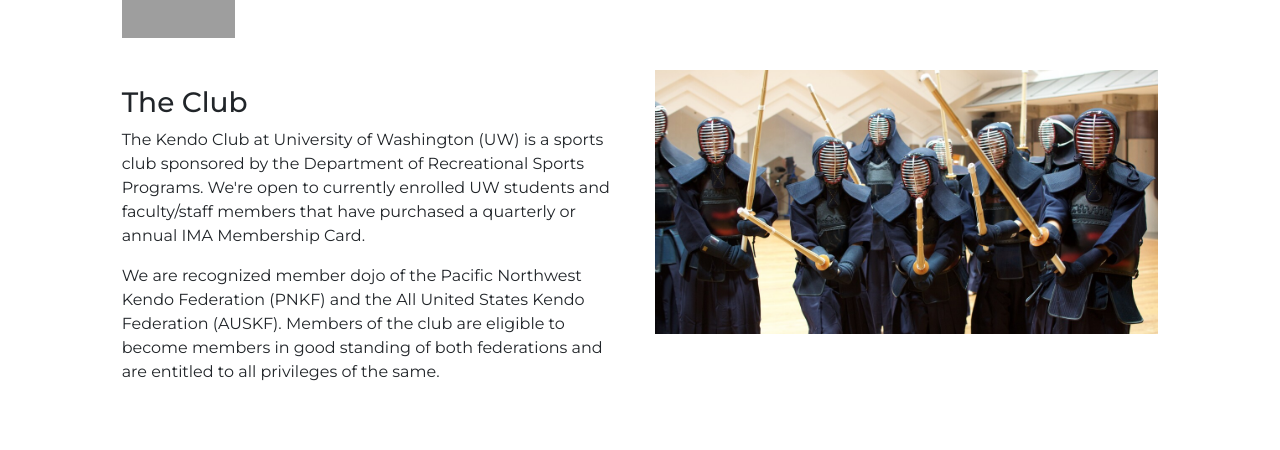
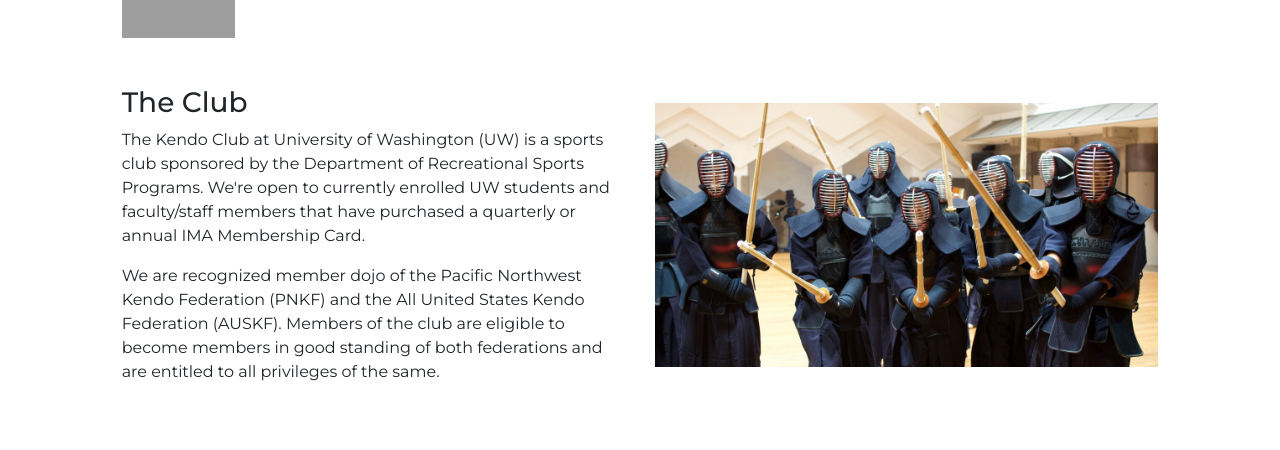
Before and after one commit to isabellabunnell/uw-kendo-website, a React (Create React App) app: page /about in a window 1280 px wide. Shown: the part 155-605 px from the top of the page. Built offline with nearby package versions, Linux system fonts and the light colour scheme; grey boxes are pictures that could not be loaded.

Commit message:
adjust center info block

```diff
--- a/src/components/InfoBlock.js
+++ b/src/components/InfoBlock.js
@@ -36,7 +36,7 @@
    )
 
    return (
-      <Row style={{ marginBottom: "4rem" }}>
+      <Row style={{ marginBottom: "4rem", alignItems: "center" }}>
          {textRight ? <ImgBlock /> : <TextBlock />}
          {textRight ? <TextBlock /> : <ImgBlock />}
       </Row>
```
